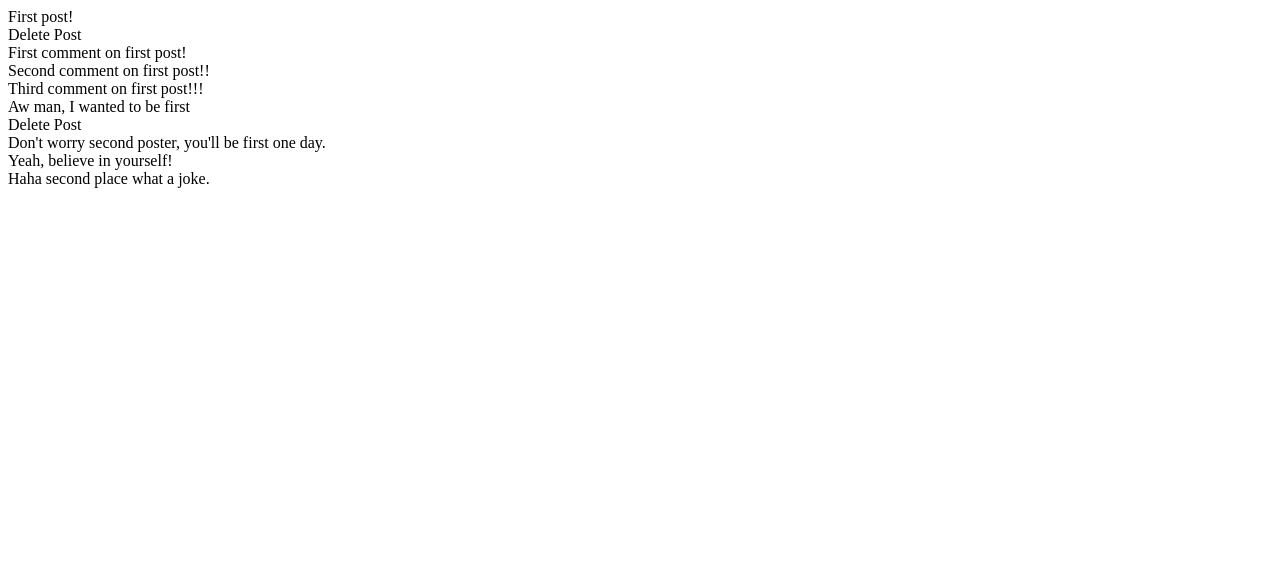
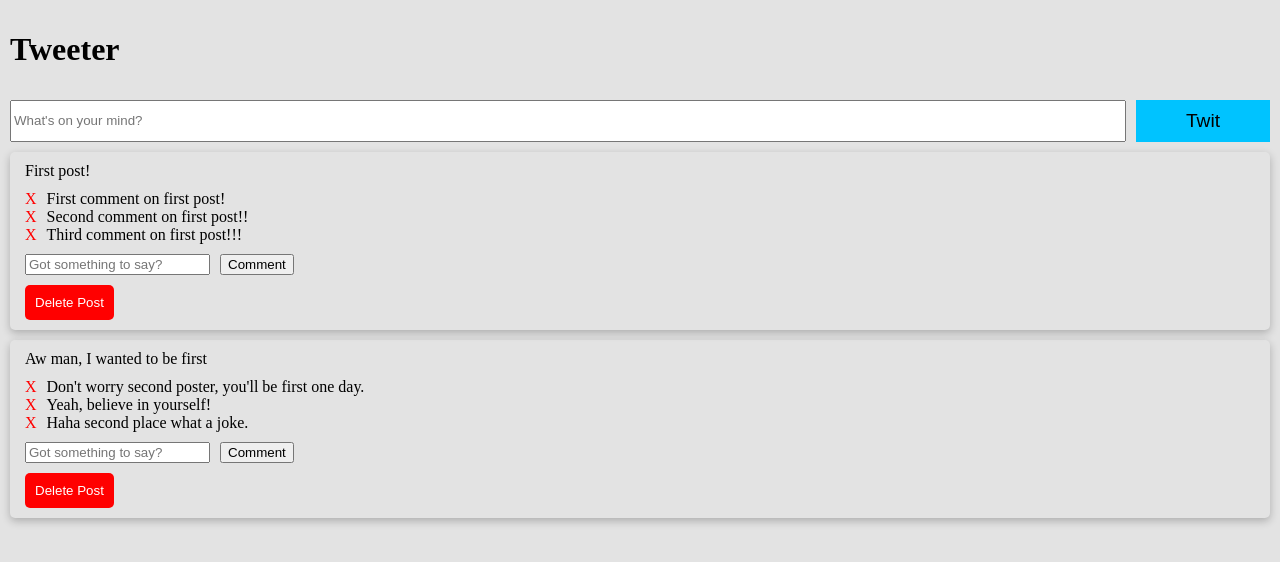
Before and after one commit to mishelld/Tweeter-Project, a plain HTML site: page tweeter/index.html in a window 1280 px wide. Drawn offline with Linux system fonts and the light colour scheme.

Commit message:
feat: Implement initial client-side Tweeter application with core post and comment management.

```diff
--- a/tweeter/index.html
+++ b/tweeter/index.html
@@ -9,7 +9,16 @@
   </head>
 
   <body>
-    <div id="posts"></div>
+    <div class="container">
+      <h1>Tweeter</h1>
+      <div class="twit">
+        <input id="twit-input" placeholder="What's on your mind?" />
+        <button id="twit-btn">Twit</button>
+      </div>
+
+      <div id="posts"></div>
+    </div>
+
     <script type="module" src="main.js"></script>
   </body>
 </html>
--- a/tweeter/main.js
+++ b/tweeter/main.js
@@ -6,3 +6,40 @@ const renderer = Renderer();
 
 // This should render the initial dummy data
 renderer.renderPosts(tweeter.getPosts());
+
+const twit_button = document.querySelector("#twit-btn");
+const twit_input = document.querySelector("#twit-input");
+twit_button.addEventListener("click", () => {
+  const text = twit_input.value;
+  tweeter.addPost(text);
+  renderer.renderPosts(tweeter.getPosts());
+});
+
+document.addEventListener("click", (e) => {
+  if (e.target.classList.contains("delete-post")) {
+    const delete_post = e.target;
+    const post_id = delete_post.id;
+    tweeter.removePost(post_id);
+    renderer.renderPosts(tweeter.getPosts());
+  }
+});
+
+document.addEventListener("click", (e) => {
+  if (e.target.classList.contains("comment-button")) {
+    const comment_btn = e.target;
+    const post_id = comment_btn.id;
+    const input = document.querySelector(`#${post_id}.comment-input`);
+    tweeter.addComment(post_id, input.value);
+    renderer.renderPosts(tweeter.getPosts());
+  }
+});
+
+document.addEventListener("click", (e) => {
+  if (e.target.classList.contains("delete-comment")) {
+    const delete_comment = e.target;
+    const comment_id = delete_comment.dataset.id1;
+    const post_id = delete_comment.dataset.id2;
+    tweeter.removeComment(post_id, comment_id);
+    renderer.renderPosts(tweeter.getPosts());
+  }
+});
--- a/tweeter/render.js
+++ b/tweeter/render.js
@@ -1,7 +1,7 @@
 const Renderer = function () {
   function renderPosts(posts) {
     const posts_elem = document.querySelector("#posts");
-    posts.innerHTML = "";
+    posts_elem.innerHTML = "";
     posts.forEach((p) => {
       const post = document.createElement("div");
 
@@ -11,18 +11,31 @@ const Renderer = function () {
       post_text.classList.add("post-text");
       post_text.innerText = p.text;
 
-      const delete_post = document.createElement("div");
+      const delete_post = document.createElement("button");
       delete_post.classList.add("delete-post");
       delete_post.id = p.id;
       delete_post.innerText = "Delete Post";
       const comments = document.createElement("div");
       comments.classList.add("comments");
-      renderComments(comments, p.comments);
-      post.append(post_text, delete_post, comments);
+      renderComments(p.id, comments, p.comments);
+      const div = document.createElement("div");
+      div.classList.add("row");
+
+      const comment_input = document.createElement("input");
+      comment_input.classList.add("comment-input");
+      comment_input.id = p.id;
+      comment_input.placeholder = "Got something to say?";
+      const comment_btn = document.createElement("button");
+      comment_btn.classList.add("comment-button");
+      comment_btn.innerText = "Comment";
+      comment_btn.id = p.id;
+      div.append(comment_input, comment_btn);
+      post.append(post_text, comments, div, delete_post);
 
       posts_elem.appendChild(post);
     });
-    function renderComments(comments_elem, comments) {
+
+    function renderComments(post_id, comments_elem, comments) {
       comments.forEach((c) => {
         const comment = document.createElement("div");
         comment.classList.add("comment");
@@ -30,8 +43,14 @@ const Renderer = function () {
         comment.innerText = c.text;
         const delete_comment = document.createElement("div");
         delete_comment.classList.add("delete-comment");
-        delete_comment.id = c.id;
-        comments_elem.append(comment, delete_comment);
+        delete_comment.dataset.id1 = c.id;
+        delete_comment.dataset.id2 = post_id;
+
+        delete_comment.innerText = "X";
+        const div = document.createElement("div");
+        div.classList.add("row");
+        div.append(delete_comment, comment);
+        comments_elem.append(div);
       });
     }
   }
--- a/tweeter/style.css
+++ b/tweeter/style.css
@@ -0,0 +1,58 @@
+body {
+  margin: 0;
+  background-color: rgb(227, 227, 227);
+}
+.container {
+  height: 80vh;
+  padding: 10px 10px;
+  display: flex;
+  flex-direction: column;
+  gap: 10px;
+}
+.twit {
+  display: flex;
+  gap: 10px;
+}
+.twit input {
+  flex: 1;
+}
+.twit button {
+  background-color: rgb(0, 195, 255);
+  border: none;
+  padding: 10px 50px;
+  font-size: 1.2rem;
+  cursor: pointer;
+}
+#posts {
+  display: flex;
+  flex-direction: column;
+  gap: 10px;
+}
+.post {
+  display: flex;
+  flex-direction: column;
+  box-shadow: rgba(0, 0, 0, 0.24) 0px 3px 8px;
+  padding: 10px 15px;
+  border-radius: 5px;
+  gap: 10px;
+  align-items: flex-start;
+}
+.row {
+  display: flex;
+  gap: 10px;
+}
+.comment-input {
+  flex: 1;
+}
+.delete-comment {
+  color: red;
+  cursor: pointer;
+}
+.delete-post {
+  background-color: red;
+  border: none;
+  padding: 10px 10px;
+  border-radius: 5px;
+  color: white;
+  cursor: pointer;
+}
```
